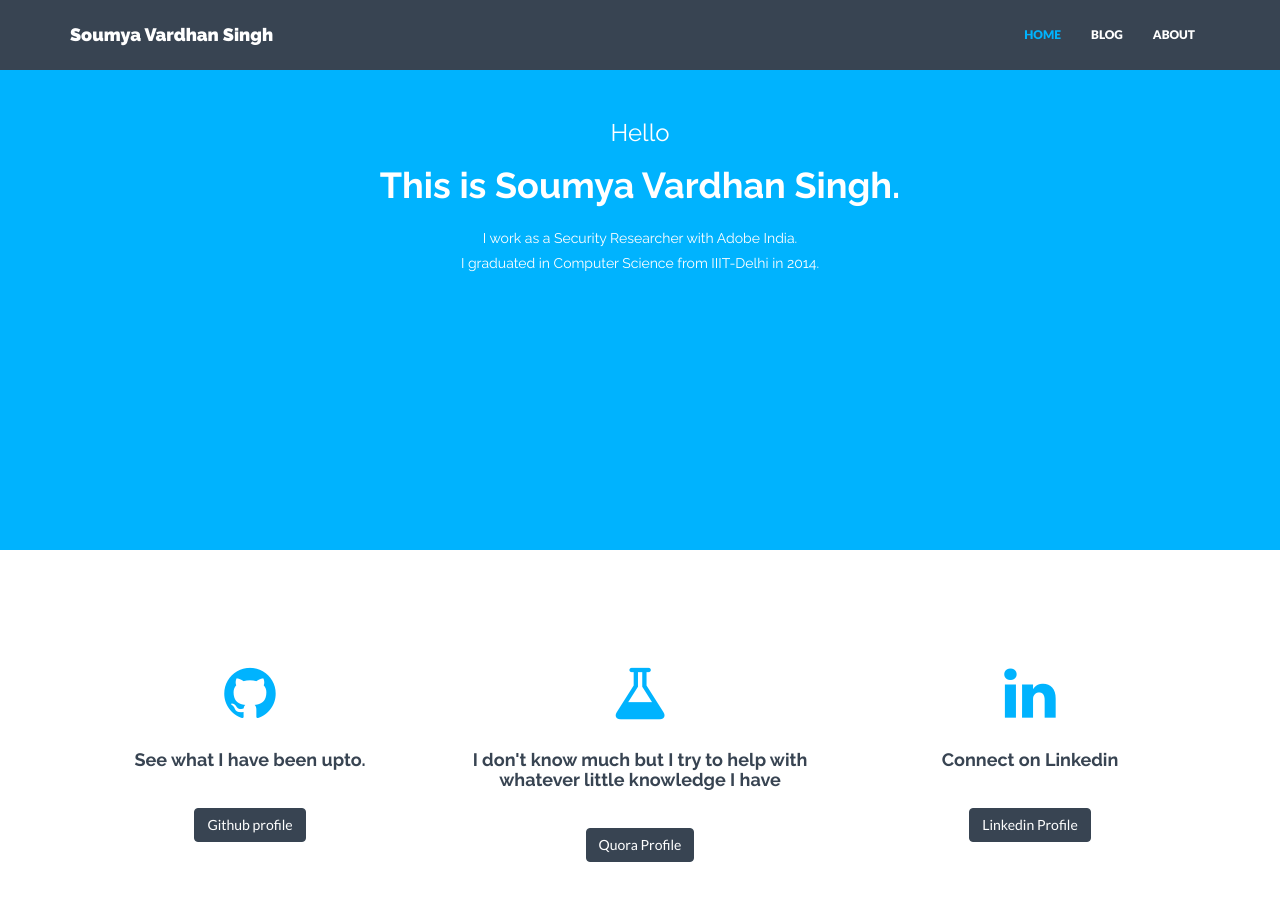
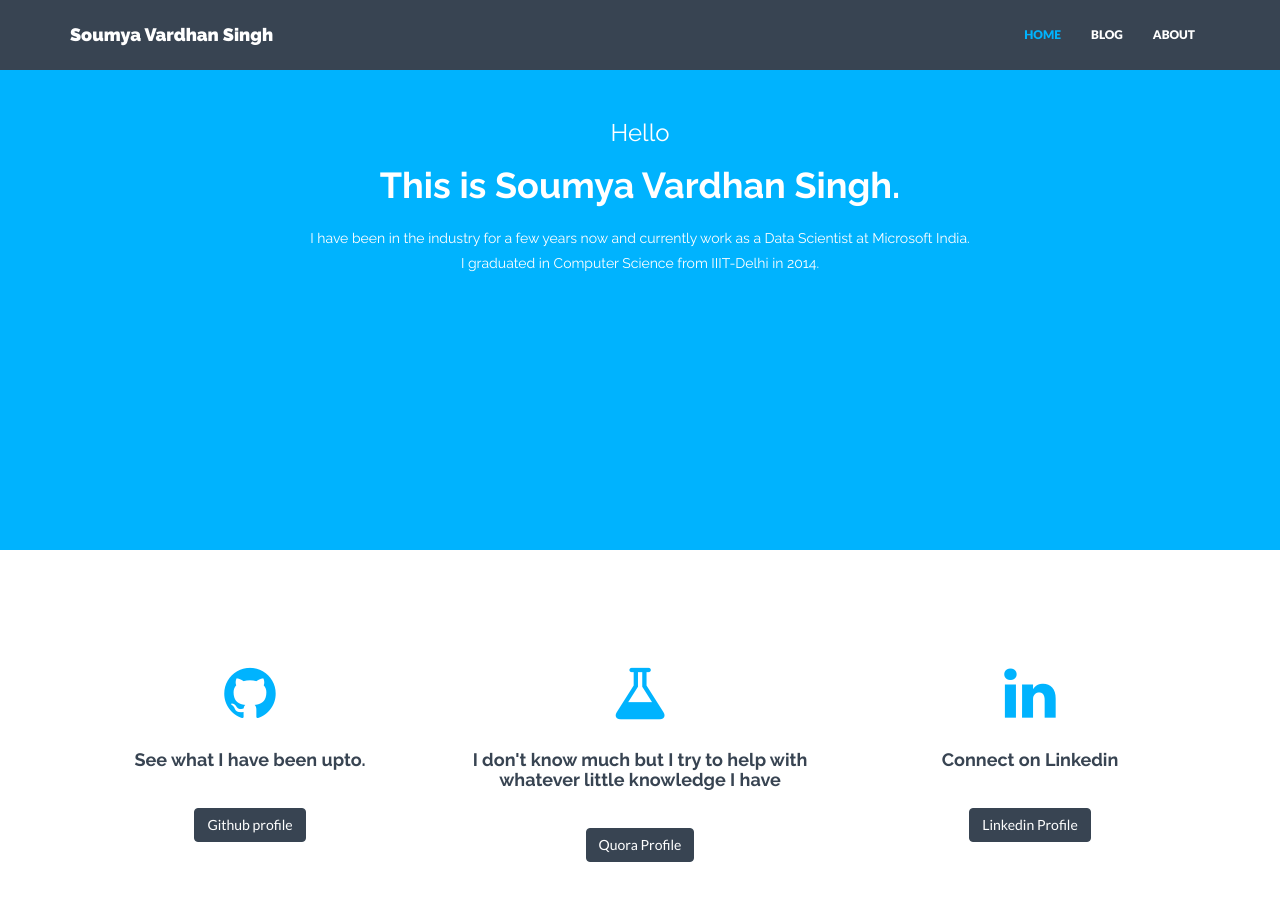
Before and after one commit to soumyavardhan/soumyavardhan.github.io, a Jekyll site: the page built from index.html, in a window 1280 px wide and 900 px high. Built offline with Jekyll 4.4.1, drawn with Linux system fonts in a browser that asks for light colours; nearby versions of some CDN libraries.

Commit message:
Updated current work info

```diff
--- a/_includes/header.html
+++ b/_includes/header.html
@@ -4,7 +4,7 @@
             <div class="col-lg-8 col-lg-offset-2">
                 <h3>Hello</h3>
                 <h1>This is Soumya Vardhan Singh.</h1>
-                <h5>I work as a Security Researcher with Adobe India.</h5>
+                <h5>I have been in the industry for a few years now and currently work as a Data Scientist at Microsoft India.</h5>
                 <h5>I graduated in Computer Science from IIIT-Delhi in 2014.</h5>
             </div>
             <div class="col-lg-8 col-lg-offset-2 himg">
```
